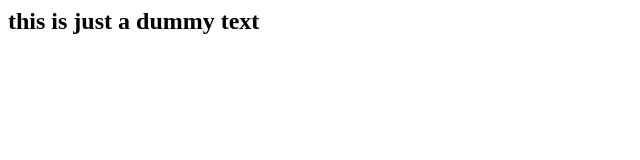
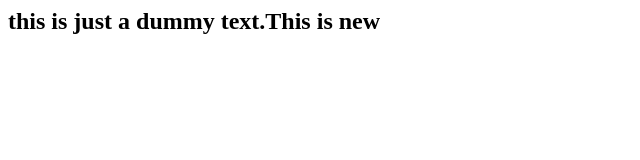
Before and after one commit to sahil-199/test, a plain HTML site: page index.html in a window 1280 px wide. Shown: the whole page, without its empty margins (0-640 px from the left). Drawn offline with Linux system fonts and the light colour scheme.

Commit message:
jsut a commmit

```diff
--- a/index.html
+++ b/index.html
@@ -1 +1 @@
-<h2>this is just a dummy text</h2>
+<h2>this is just a dummy text.This is new</h2>
```
